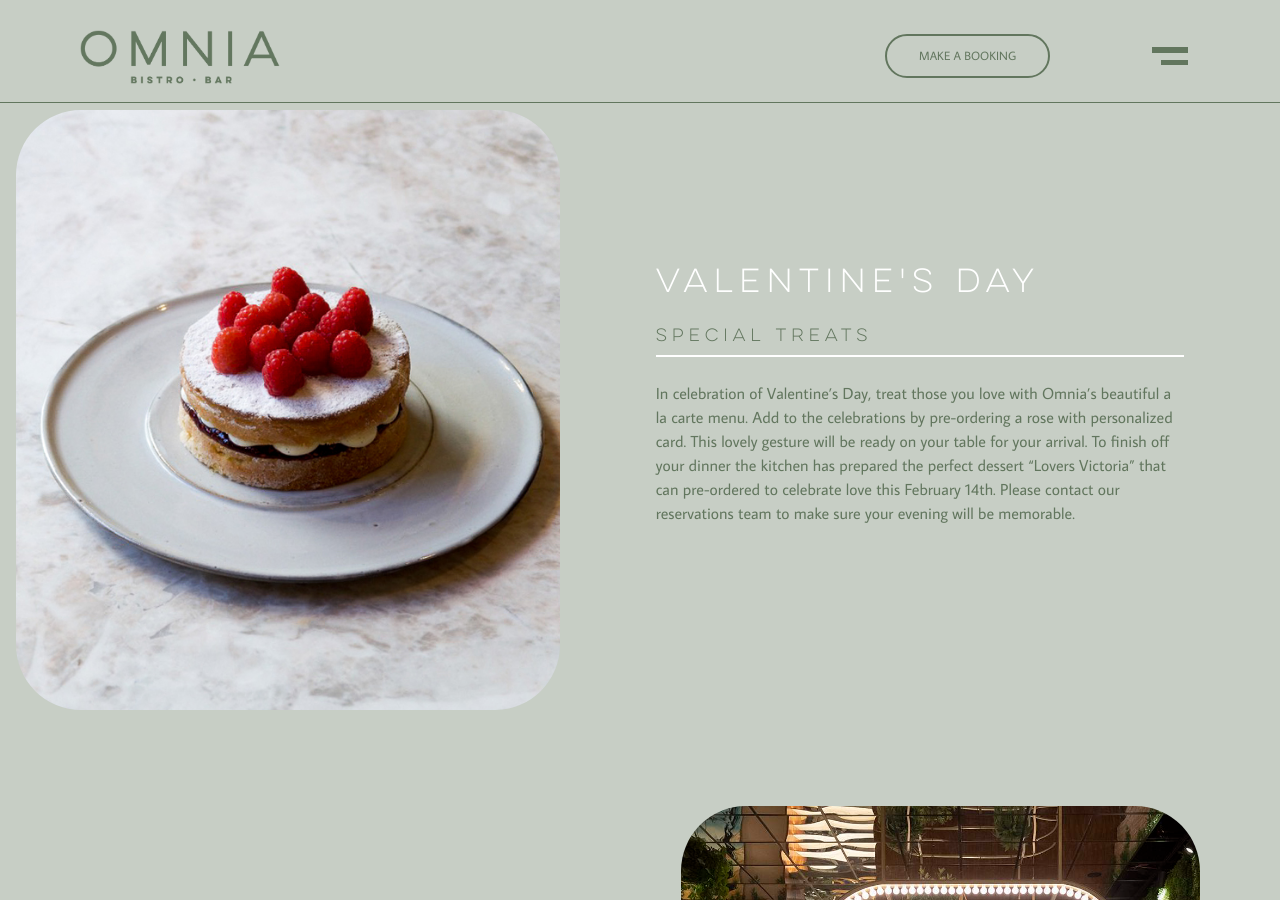
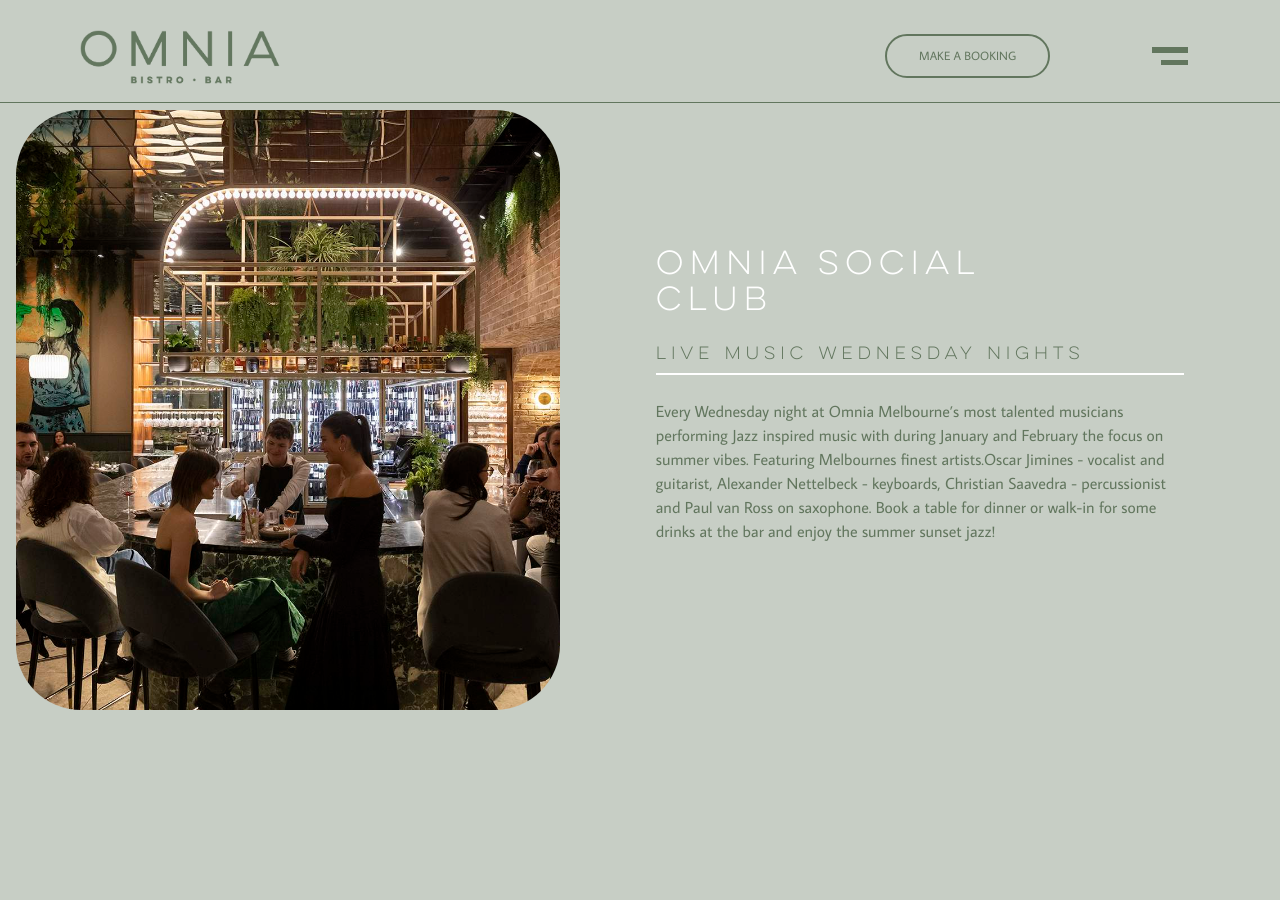
Before and after one commit to yugenomnia/omnia, a Jekyll site: the page built from events.md, in a window 1280 px wide and 900 px high, scrolled down 950 px. Built offline with Jekyll 4.4.1, drawn with Linux system fonts in a browser that asks for light colours.

Commit message:
Update from Forestry.io yugenomnia updated events.md

```diff
--- a/events.md
+++ b/events.md
@@ -1,15 +1,6 @@
 ---
 layout: events
 events:
-- title: Valentine's day
-  second_title: Special treats
-  img: "/assets/images/rasp-500.jpg"
-  text: In celebration of Valentine's Day, treat those you love with Omnia's beautiful
-    a la carte menu. Add to the celebrations by pre-ordering a rose with personalized
-    card. This lovely gesture will be ready on your table for your arrival. To finish
-    off your dinner the kitchen has prepared the perfect dessert "Lovers Victoria"
-    that can pre-ordered to celebrate love this February 14th.   Please contact our
-    reservations team to make sure your evening will be memorable.
 - title: 'Omnia Social Club '
   img: "/assets/images/omnia-events-2nd-photo1.jpeg"
   text: Every Wednesday night at Omnia Melbourne’s most talented musicians performing
@@ -84,5 +75,6 @@
   and friendly staff will make it an experience to remember. Watch this space for
   upcoming events and follow our socials to never miss a beat.
 main_img: "/assets/images/omnia-events-1st-photo.jpg"
+title: ''
 
 ---
```
